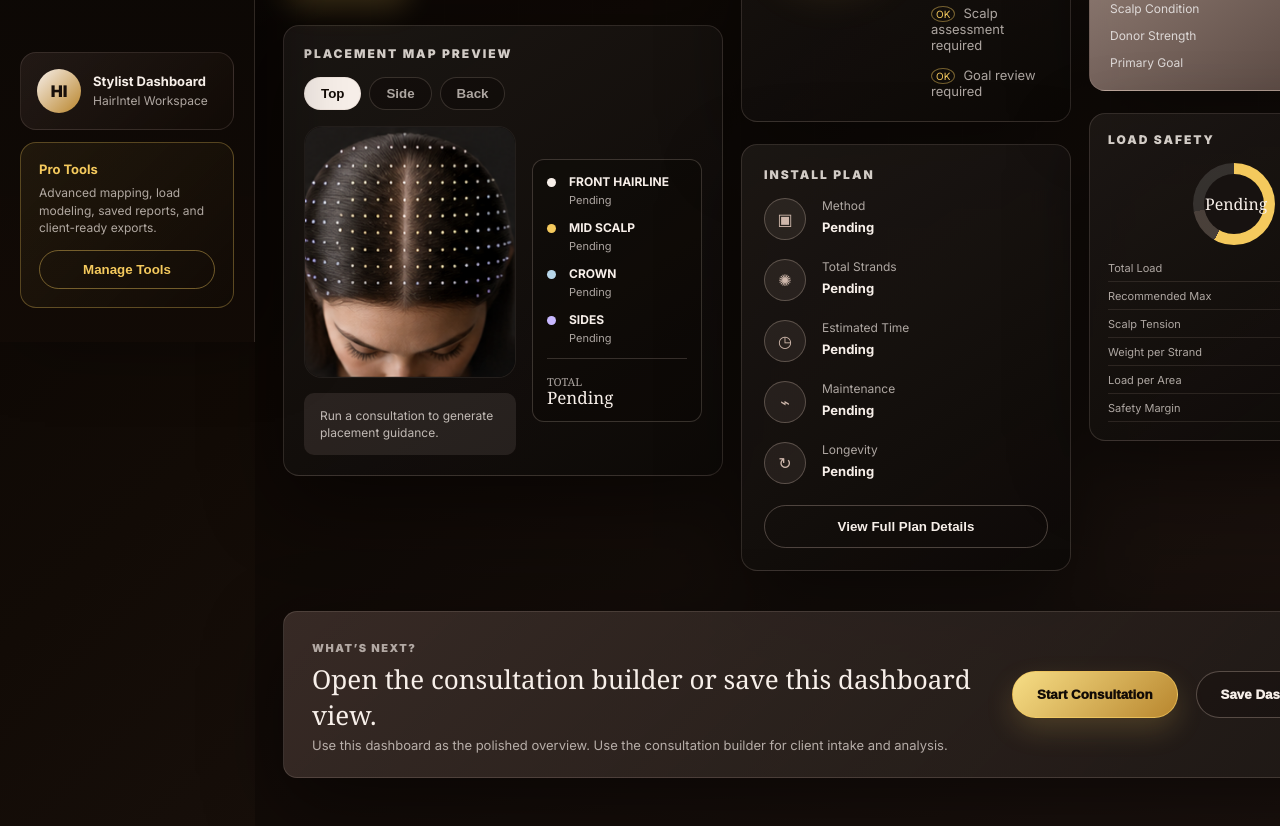
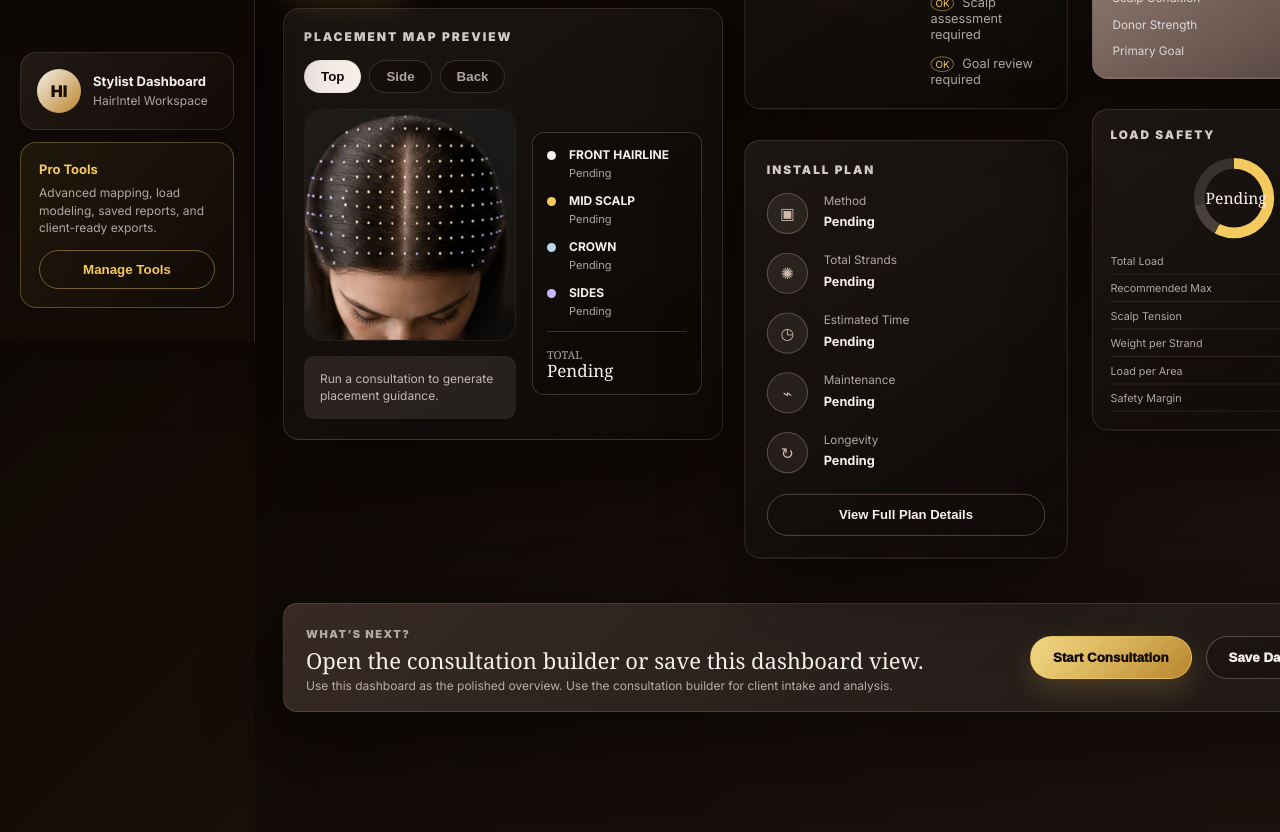
Before and after one commit to alliesgit26/hairintel-vscode-ready-fixed, a website: page hairintel-vscode-ready/index.html in a window 1280 px wide. Shown: the part 532-1364 px from the top of the page. Drawn offline with nearby package versions, Linux system fonts and the light colour scheme.

Commit message:
Polish dashboard viewport spacing

```diff
--- a/hairintel-vscode-ready/index.html
+++ b/hairintel-vscode-ready/index.html
@@ -1162,6 +1162,73 @@
       z-index: 1 !important;
     }
     /* End HairIntel score circle fit fix */
+
+    /* HairIntel viewport polish final */
+    .content {
+      padding-bottom: 120px !important;
+    }
+
+    @media (min-width: 1241px) {
+      .content {
+        padding-top: 24px !important;
+      }
+
+      .hero-actions {
+        margin-bottom: 18px !important;
+      }
+
+      .hero p {
+        margin-bottom: 18px !important;
+      }
+
+      .placement {
+        margin-top: 0 !important;
+      }
+
+      .bottom-cta {
+        margin-top: 18px !important;
+        padding: 18px 22px !important;
+        gap: 14px !important;
+      }
+
+      .bottom-cta h3 {
+        font-size: 22px !important;
+        margin: 3px 0 !important;
+      }
+
+      .bottom-cta p {
+        font-size: 12px !important;
+      }
+
+      .bottom-cta .gold-btn,
+      .bottom-cta .outline-btn {
+        padding: 13px 22px !important;
+      }
+    }
+
+    @media (max-height: 820px) and (min-width: 1241px) {
+      .hero h2 {
+        font-size: 52px !important;
+      }
+
+      .score-panel,
+      .client-card,
+      .install-panel,
+      .load-panel {
+        transform: scale(.98);
+        transform-origin: top center;
+      }
+
+      .placement {
+        min-height: 335px !important;
+      }
+
+      .head-frame,
+      .head-frame img {
+        min-height: 230px !important;
+      }
+    }
+    /* End HairIntel viewport polish final */
   </style>
 </head>
 
```
